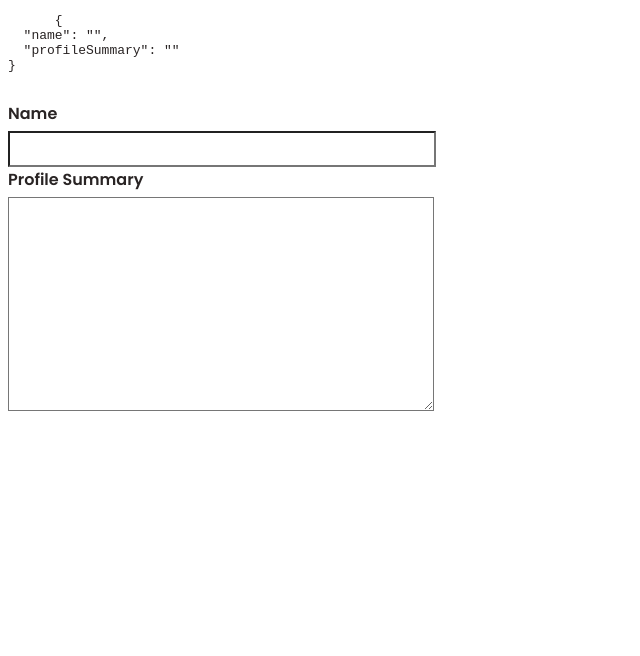
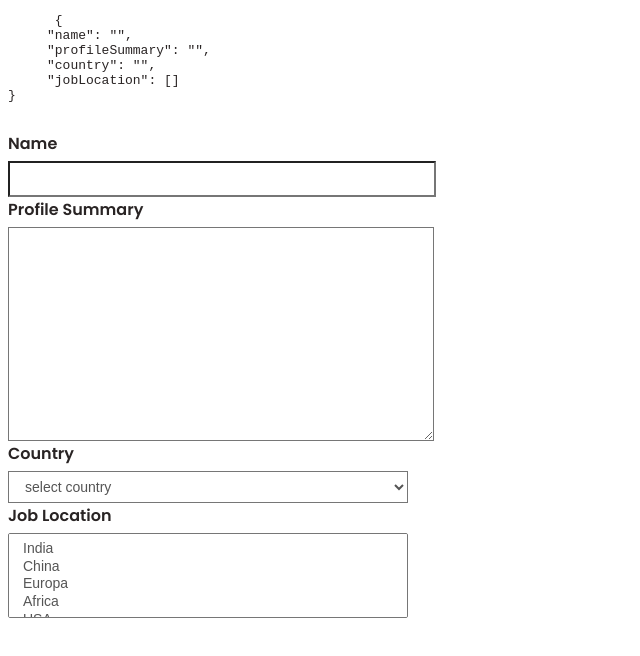
Before and after one commit to TomyJusuf/Vue--eComerce, a Vue app in the folder hello-world/: page / in a window 1280 px wide. Shown: the top 656 px of the page, without its empty margins (0-640 px from the left). Built offline with nearby package versions, Linux system fonts and the light colour scheme.

Commit message:
create simple formular with few choices and use v-model and propertyValues.

```diff
--- a/hello-world/src/App.vue
+++ b/hello-world/src/App.vue
@@ -4,7 +4,7 @@
 
   <div>
     <pre>
-      {{ JSON.stringify(formValues, null, 2) }}
+      {{ JSON.stringify(formValues, null, 5) }}
     </pre>
   </div>
   <form action="">
@@ -23,6 +23,34 @@
         v-model="formValues.profileSummary"
       ></textarea>
     </div>
+
+    <div>
+      <label for="country">Country</label>
+      <select name="" id="country" v-model="formValues.country">
+        <option value="">select country</option>
+        <option value="india">India</option>
+        <option value="China">China</option>
+        <option value="Europa">Europa</option>
+        <option value="Africa">Africa</option>
+        <option value="USA">USA</option>
+      </select>
+    </div>
+
+    <div>
+      <label for="job-location">Job Location</label>
+      <select
+        name=""
+        id="job-location"
+        multiple
+        v-model="formValues.jobLocation"
+      >
+        <option value="india">India</option>
+        <option value="China">China</option>
+        <option value="Europa">Europa</option>
+        <option value="Africa">Africa</option>
+        <option value="USA">USA</option>
+      </select>
+    </div>
   </form>
 </template>
 
@@ -36,6 +64,8 @@ export default {
       formValues: {
         name: "",
         profileSummary: "",
+        country: "",
+        jobLocation: [],
       },
     };
   },
```
